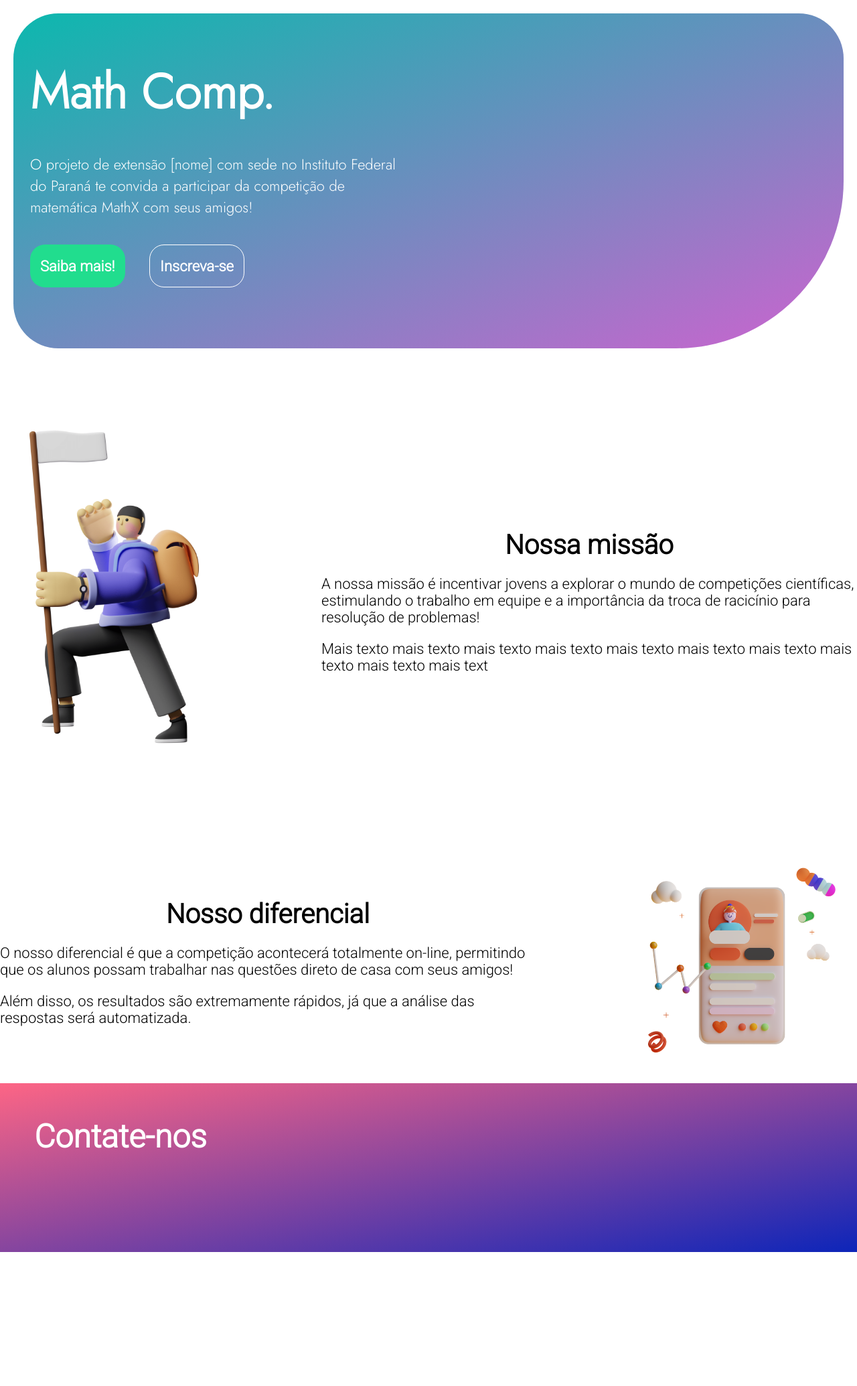
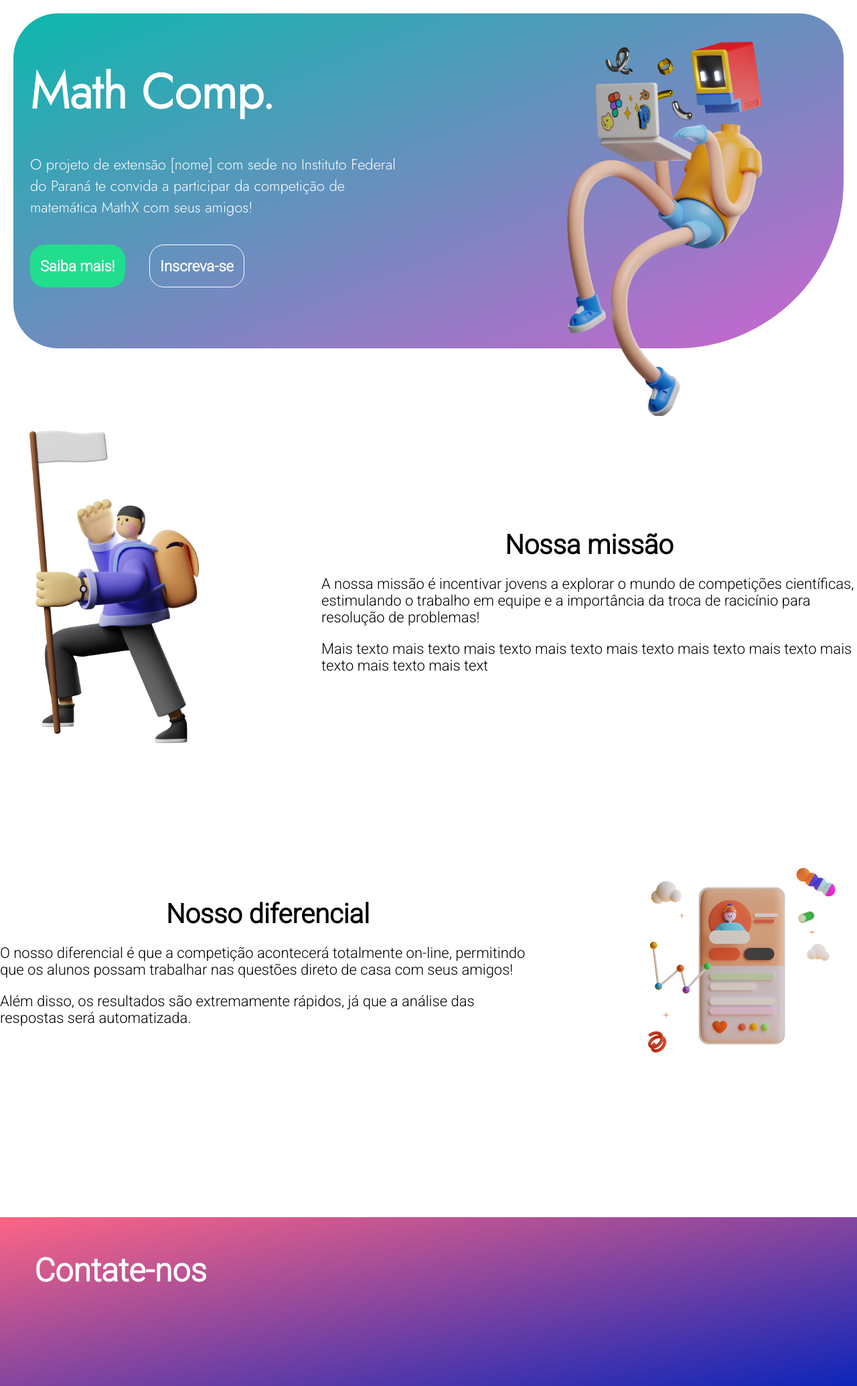
Before and after one commit to thiagochan/MathComp, a Flask app: page / in a window 1280 px wide. Shown: the part 109-2178 px from the top of the page at 67% size. Before the commit the page ends 1978 px from the top, so only its background shows below. Run offline with Flask 2, Linux system fonts and the light colour scheme.

Commit message:
layout updt

```diff
--- a/static/styles.css
+++ b/static/styles.css
@@ -76,12 +76,18 @@
 }
 
 .text-box{
+    display: flex;
+    justify-content: space-between;
     margin: 20px;
     padding: 25px;
     height: 450px;
     background-image: linear-gradient(to bottom right, #0CB8AE, #CC63CF);
     border-radius: 67px;
     border-bottom-right-radius: 250px;
+}
+
+#img01{
+    max-width: 550px;
 }
 
 .boxItem{
@@ -166,6 +172,7 @@ nav .fa{
 }
 
 .footer{
+    margin-top: 200px;
     padding: 4%;
     height: 150px;
     background-image: linear-gradient(to bottom right, #FD6585, #0D25B9);
@@ -181,6 +188,10 @@ nav .fa{
 @media(max-width: 1279px){
     .missao, .diferencial {
         margin: 30px;
+    }
+
+    #img01{
+        max-width: 400px;
     }
 }
 
--- a/templates/layout.html
+++ b/templates/layout.html
@@ -23,11 +23,16 @@
         </header>
 
         <section class="text-box">
-            <h1 class="boxItem">Math Comp.</h1>
-            <p class="boxItem">O projeto de extensão [nome] com sede no Instituto Federal do Paraná te convida a participar da competição de matemática MathX com seus amigos!  </p>
-            <div class="btnDiv boxItem">
-                <button class="saibaBtn btn boxBtn"><a href="#">Saiba mais!</a></button>
-                <button class="incBtn btn boxBtn"><a href="#">Inscreva-se</a></button>
+            <div class="txtB">
+                <h1 class="boxItem">Math Comp.</h1>
+                <p class="boxItem">O projeto de extensão [nome] com sede no Instituto Federal do Paraná te convida a participar da competição de matemática MathX com seus amigos!  </p>
+                <div class="btnDiv boxItem">
+                    <button class="saibaBtn btn boxBtn"><a href="#">Saiba mais!</a></button>
+                    <button class="incBtn btn boxBtn"><a href="#">Inscreva-se</a></button>
+                </div>
+            </div>
+            <div class="imgB">
+                <img src="../images/avatar01.png" alt="Math Comp" id="img01">
             </div>
         </section>
 
```
